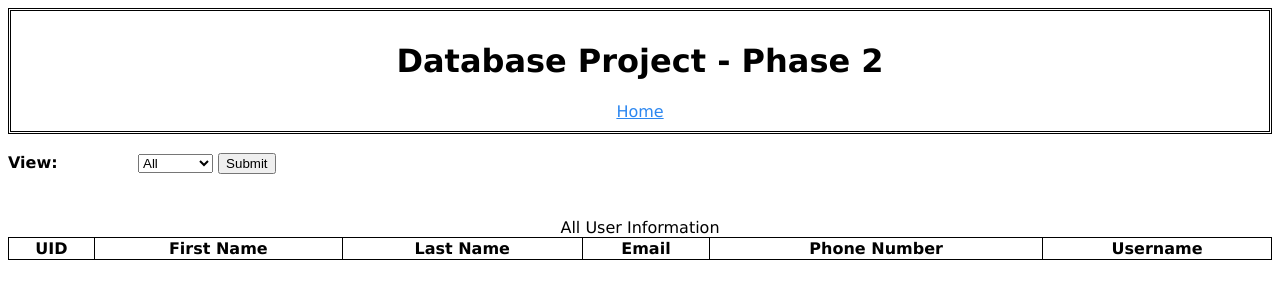
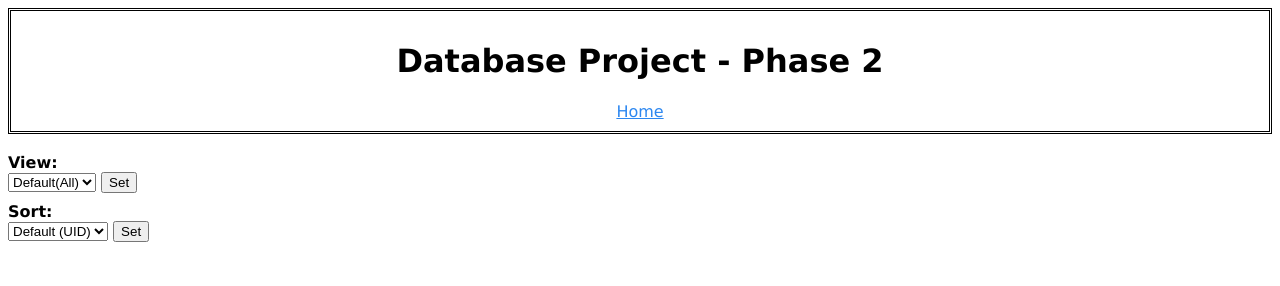
Before and after one commit to QuitayenKA16/Database2-Project, a PHP site: page /Database2-Project/view_users_page.php in a window 1280 px wide. Shown: the top 286 px of the page. Run offline with PHP 8.4, Linux system fonts and the light colour scheme; data comes from the database, SQL or seed files in the repository; lists and menus that the app fills with data are empty.

Commit message:
added sorting option for view users

```diff
--- a/user_page.php
+++ b/user_page.php
@@ -25,7 +25,9 @@
 	<body>
 		<?php
 			include "header.php";
-			$_SESSION['error'] = "";
+			unset($_SESSION['error']);
+			unset($_SESSION['table_view']);
+			unset($_SESSION['table_sort']);
 		?>
 
 		<div class="column1" style="background-color:#f2f2f2; width:40%;">
--- a/view_groups_page.php
+++ b/view_groups_page.php
@@ -12,6 +12,10 @@
 			padding-bottom: 10px;
 			padding-left: 10px;
 		}
+		label > span{
+			width: 25px;
+		}
+
 	</style>
 
 	<body>
--- a/view_users_page.php
+++ b/view_users_page.php
@@ -12,24 +12,29 @@
 			padding-bottom: 10px;
 			padding-left: 10px;
 		}
+		label {
+			display: block;
+			width: 25px;
+		}
 
 	</style>
 
 	<body>
 		<?php
 			include "header.php";
-			$_SESSION['table_view'] = (isset($_POST['view'])) ? $_POST['view'] : "default";
+			$_SESSION['table_view'] = (isset($_POST['table_view'])) ? $_POST['table_view'] : "default";
+			$_SESSION['table_sort'] = (isset($_POST['table_sort'])) ? $_POST['table_sort'] : "default";
 		?>
 
 		<br>
 
 		<form action="view_users_page.php" method="post">
-			<label for="field8"><span><b>View: </b></span></label>
-			<select type="text" name="view">
+			<label><b>View: </b></label>
+			<select type="text" name="table_view">
 				<?php
 					echo "<option value='default'";
 					if ($_SESSION['table_view'] == "default") echo " selected";
-					echo ">All</option>";
+					echo ">Default(All)</option>";
 					echo "<option value='parents'";
 					if ($_SESSION['table_view'] == "parents") echo " selected";
 					echo ">Parents</option>";
@@ -38,7 +43,22 @@
 					echo ">Students</option>";
 				?>
 			</select>
-			<input type="submit">
+			<input type="submit" value="Set">
+			<label><b>Sort: </b></label>
+			<select type="text" name="table_sort">
+				<?php
+					echo "<option value='default'";
+					if ($_SESSION['table_sort'] == "default") echo " selected";
+					echo ">Default (UID)</option>";
+					echo "<option value='name'";
+					if ($_SESSION['table_sort'] == "name") echo " selected";
+					echo ">Last Name</option>";
+					echo "<option value='username'";
+					if ($_SESSION['table_sort'] == "username") echo " selected";
+					echo ">Username</option>";
+				?>
+			</select>
+			<input type="submit" value="Set">
 		</form>
 
 
@@ -47,17 +67,31 @@
 				$myconnection = mysqli_connect('localhost', 'root', '') or die ('Could not connect: ' . mysql_error());
 				$mydb = mysqli_select_db ($myconnection, 'db2') or die ('Could not select database');
 
-				if ($_SESSION['table_view'] == "parents"){
-					$query = "SELECT * FROM users WHERE uid IN (SELECT uid FROM parents) ORDER BY uid ASC";
+				if ($_SESSION['table_sort'] == "default")
+					$sort = " ORDER BY uid ASC";
+				else if ($_SESSION['table_sort'] == "name")
+					$sort =" ORDER BY lastName ASC";
+				else
+					$sort = " ORDER BY username ASC";
+
+				if ($_SESSION['table_view'] == "students"){
+					if ($_SESSION['table_sort'] == "default")
+						$sort = " ORDER BY u.uid ASC";
+					else if ($_SESSION['table_sort'] == "name")
+						$sort = " ORDER BY u.lastName ASC";
+					else
+						$sort = " ORDER BY u.username ASC";
+
+					$query = "SELECT * FROM users u, students s WHERE u.uid = s.uid" . $sort;
+					echo "<caption>All Student Information</caption>";
+
+				}
+				else if ($_SESSION['table_view'] == "parents"){
+					$query = "SELECT * FROM users WHERE uid IN (SELECT uid FROM parents)" . $sort;
 					echo "<caption>All Parent Information</caption>";
 				}
-				else if ($_SESSION['table_view'] == "students"){
-					//$query = "SELECT * FROM users WHERE uid IN (SELECT uid FROM students) ORDER BY uid ASC";
-					$query = "SELECT * FROM users u, students s WHERE u.uid = s.uid ORDER BY u.uid";
-					echo "<caption>All Student Information</caption>";
-				}
 				else {
-					$query = "SELECT * FROM users WHERE uid > 1";
+					$query = "SELECT * FROM users WHERE uid > 1" . $sort;
 					echo "<caption>All User Information</caption>";
 				}
 
```
